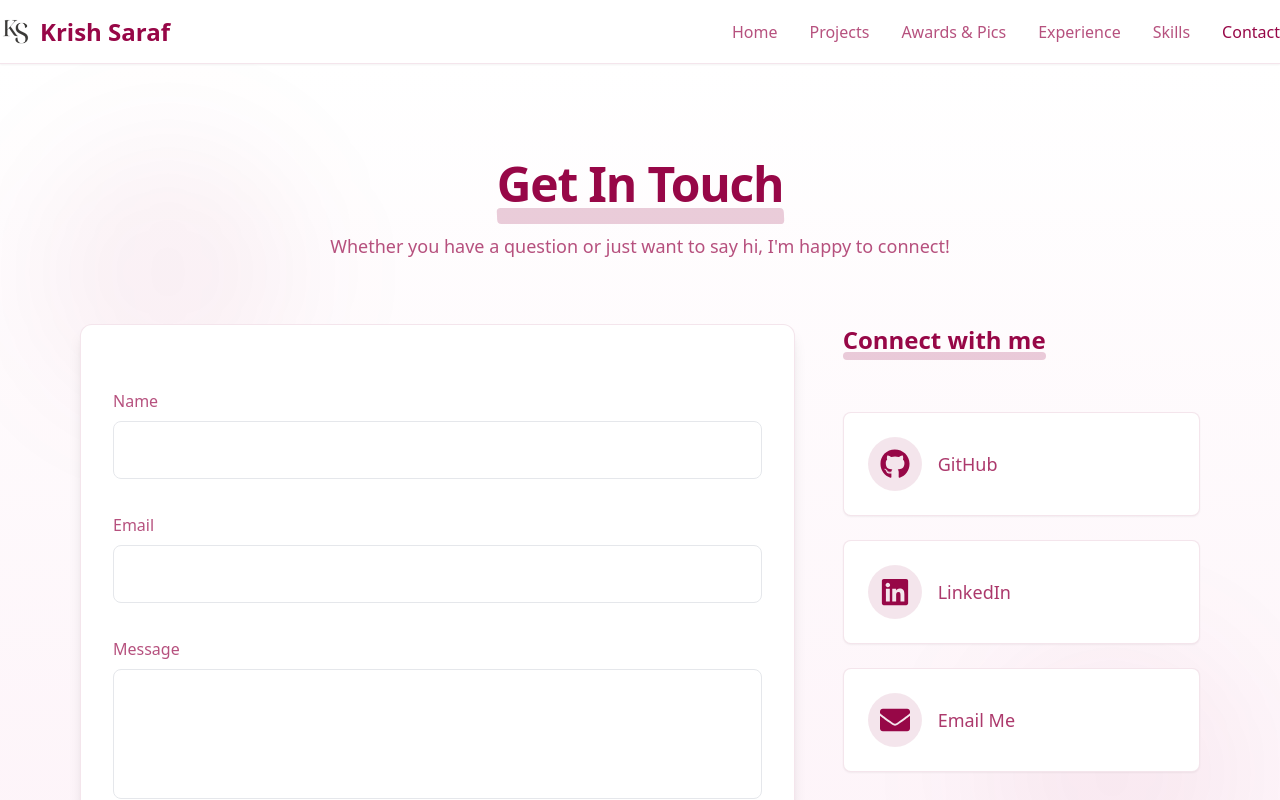
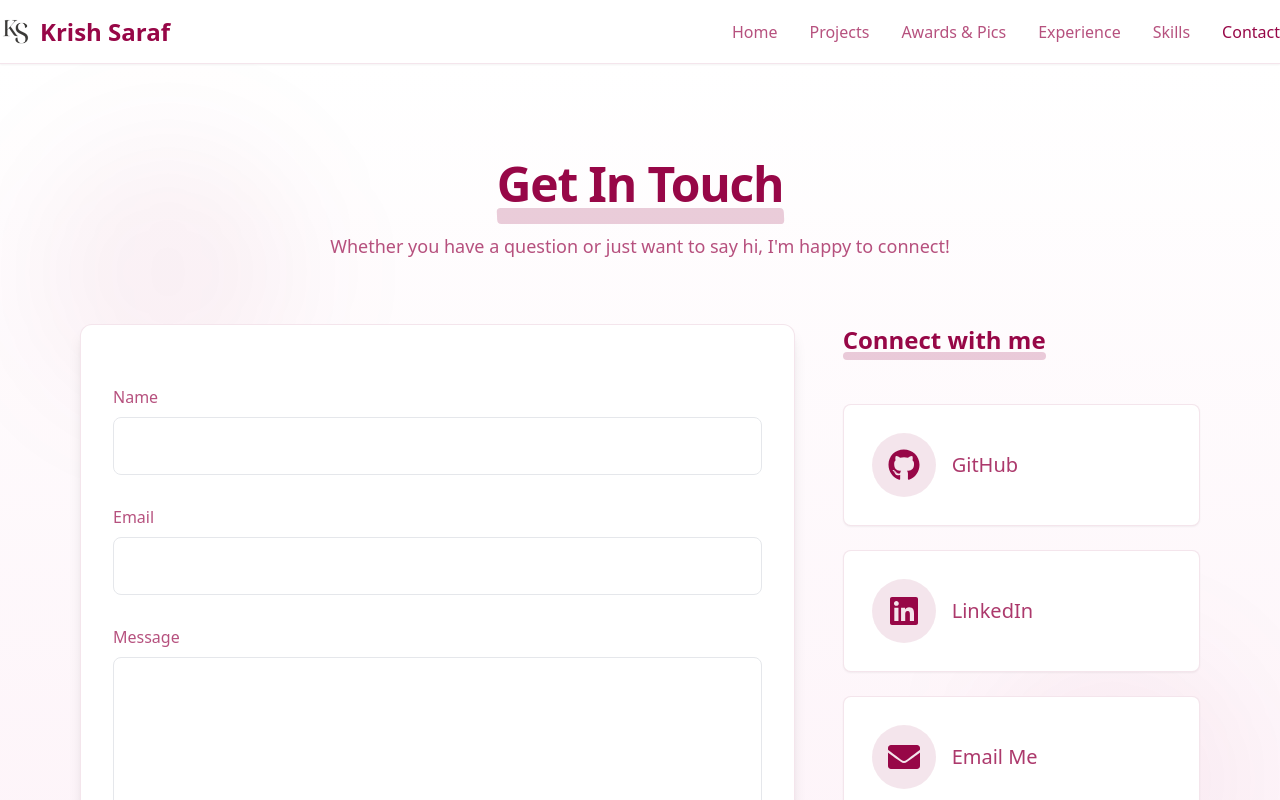
Before and after one commit to KrishSaraf/Portfolio-Website, a React (Vite) app: page /contact in a window 1280 px wide. Shown: the top 800 px of the page. Built offline with nearby package versions, Linux system fonts and the light colour scheme.

Commit message:
Improve Contact page mobile view: enlarge social buttons, enhance form spacing and proportions

```diff
--- a/src/pages/Contact.tsx
+++ b/src/pages/Contact.tsx
@@ -139,7 +139,7 @@ const Contact = () => {
         >
           {/* Centered Title with decorative elements */}
           <motion.div
-            className="text-center mb-16 mt-12"
+            className="text-center mb-12 mt-8 md:mb-16 md:mt-12"
             variants={itemVariants}
           >
             <h2 className="text-4xl md:text-5xl font-bold text-darkPink tracking-tight mb-6 relative inline-block">
@@ -152,7 +152,7 @@ const Contact = () => {
             </p>
           </motion.div>
 
-          <div className="flex flex-col md:flex-row gap-12 items-start">
+          <div className="flex flex-col md:flex-row gap-8 md:gap-12 items-start">
             {/* Contact Form - Left Side */}
             <motion.div
               className="md:w-2/3 order-2 md:order-1"
@@ -161,7 +161,7 @@ const Contact = () => {
               <form
                 ref={form}
                 onSubmit={handleSubmit}
-                className="space-y-8 bg-white p-6 sm:p-8 rounded-xl shadow-lg border border-darkPink/10 relative overflow-hidden"
+                className="space-y-6 sm:space-y-7 bg-white p-5 sm:p-8 rounded-xl shadow-lg border border-darkPink/10 relative overflow-hidden"
               >
                 {/* Form background decoration */}
                 <div className="absolute top-0 right-0 w-40 h-40 bg-gradient-to-bl from-darkPink/5 to-transparent rounded-bl-full -z-10"></div>
@@ -184,7 +184,7 @@ const Contact = () => {
                     onChange={handleChange}
                     onFocus={() => handleFocus('name')}
                     onBlur={handleBlur}
-                    className="w-full px-4 py-4 bg-white border rounded-lg text-darkPink/90 text-base transition-all duration-300 focus:outline-none focus:ring-2 focus:ring-darkPink/50 focus:border-darkPink"
+                    className="w-full px-4 py-3.5 sm:py-4 bg-white border rounded-lg text-darkPink/90 text-base transition-all duration-300 focus:outline-none focus:ring-2 focus:ring-darkPink/50 focus:border-darkPink"
                     required
                   />
                   <div className={`h-0.5 bg-darkPink scale-x-0 transition-transform duration-300 origin-left ${
@@ -209,7 +209,7 @@ const Contact = () => {
                     onChange={handleChange}
                     onFocus={() => handleFocus('email')}
                     onBlur={handleBlur}
-                    className="w-full px-4 py-4 bg-white border rounded-lg text-darkPink/90 text-base transition-all duration-300 focus:outline-none focus:ring-2 focus:ring-darkPink/50 focus:border-darkPink"
+                    className="w-full px-4 py-3.5 sm:py-4 bg-white border rounded-lg text-darkPink/90 text-base transition-all duration-300 focus:outline-none focus:ring-2 focus:ring-darkPink/50 focus:border-darkPink"
                     required
                   />
                   <div className={`h-0.5 bg-darkPink scale-x-0 transition-transform duration-300 origin-left ${
@@ -233,8 +233,8 @@ const Contact = () => {
                     onChange={handleChange}
                     onFocus={() => handleFocus('message')}
                     onBlur={handleBlur}
-                    rows={4}
-                    className="w-full px-4 py-4 bg-white border rounded-lg text-darkPink/90 text-base transition-all duration-300 focus:outline-none focus:ring-2 focus:ring-darkPink/50 focus:border-darkPink resize-none"
+                    rows={5}
+                    className="w-full px-4 py-3.5 sm:py-4 bg-white border rounded-lg text-darkPink/90 text-base transition-all duration-300 focus:outline-none focus:ring-2 focus:ring-darkPink/50 focus:border-darkPink resize-none"
                     required
                   />
                   <div className={`h-0.5 bg-darkPink scale-x-0 transition-transform duration-300 origin-left ${
@@ -267,7 +267,7 @@ const Contact = () => {
                   disabled={isSubmitting}
                   whileHover={{ scale: 1.02, transition: { duration: 0.2 } }}
                   whileTap={{ scale: 0.98 }}
-                  className="w-full bg-darkPink text-white font-semibold py-4 px-6 text-lg rounded-lg hover:bg-darkPink/90 focus:outline-none focus:ring-2 focus:ring-darkPink/50 focus:ring-offset-2 transition-all duration-300 ease-in-out shadow-md hover:shadow-lg disabled:opacity-50 disabled:cursor-not-allowed flex items-center justify-center"
+                  className="w-full bg-darkPink text-white font-semibold py-3.5 sm:py-4 px-6 text-base sm:text-lg rounded-lg hover:bg-darkPink/90 focus:outline-none focus:ring-2 focus:ring-darkPink/50 focus:ring-offset-2 transition-all duration-300 ease-in-out shadow-md hover:shadow-lg disabled:opacity-50 disabled:cursor-not-allowed flex items-center justify-center"
                   variants={itemVariants}
                 >
                   {isSubmitting ? (
@@ -290,8 +290,8 @@ const Contact = () => {
               className="md:w-1/3 order-1 md:order-2 flex flex-col items-center md:items-start"
               variants={itemVariants}
             >
-              <div className="mb-12 w-full">
-                <h3 className="text-2xl font-bold text-darkPink mb-8 relative inline-block">
+              <div className="mb-8 md:mb-12 w-full">
+                <h3 className="text-2xl font-bold text-darkPink mb-6 relative inline-block">
                   <span className="relative z-10">Connect with me</span>
                   <div className="absolute -bottom-1 left-0 w-full h-2 bg-darkPink/20 -z-10 rounded"></div>
                 </h3>
@@ -301,13 +301,13 @@ const Contact = () => {
                     href="https://github.com/KrishSaraf/"
                     target="_blank"
                     rel="noopener noreferrer"
-                    className="flex items-center gap-4 text-darkPink/80 hover:text-darkPink transition-all duration-300 p-6 rounded-lg border border-darkPink/10 bg-white shadow-sm hover:shadow-md group"
+                    className="flex items-center gap-4 text-darkPink/80 hover:text-darkPink transition-all duration-300 p-6 sm:p-7 rounded-lg border border-darkPink/10 bg-white shadow-sm hover:shadow-md group"
                     aria-label="GitHub Profile"
                   >
-                    <span className="bg-darkPink/10 text-darkPink p-3 rounded-full transition-all duration-300 group-hover:bg-darkPink group-hover:text-white">
-                      <FaGithub size={30} />
+                    <span className="bg-darkPink/10 text-darkPink p-3 sm:p-4 rounded-full transition-all duration-300 group-hover:bg-darkPink group-hover:text-white">
+                      <FaGithub size={32} />
                     </span>
-                    <span className="font-medium text-lg">GitHub</span>
+                    <span className="font-medium text-lg sm:text-xl">GitHub</span>
                     <span className="ml-auto opacity-0 group-hover:opacity-100 transition-opacity duration-300">→</span>
                   </motion.a>
 
@@ -316,26 +316,26 @@ const Contact = () => {
                     href="https://www.linkedin.com/in/krishsaraf/"
                     target="_blank"
                     rel="noopener noreferrer"
-                    className="flex items-center gap-4 text-darkPink/80 hover:text-darkPink transition-all duration-300 p-6 rounded-lg border border-darkPink/10 bg-white shadow-sm hover:shadow-md group"
+                    className="flex items-center gap-4 text-darkPink/80 hover:text-darkPink transition-all duration-300 p-6 sm:p-7 rounded-lg border border-darkPink/10 bg-white shadow-sm hover:shadow-md group"
                     aria-label="LinkedIn Profile"
                   >
-                    <span className="bg-darkPink/10 text-darkPink p-3 rounded-full transition-all duration-300 group-hover:bg-darkPink group-hover:text-white">
-                      <FaLinkedin size={30} />
+                    <span className="bg-darkPink/10 text-darkPink p-3 sm:p-4 rounded-full transition-all duration-300 group-hover:bg-darkPink group-hover:text-white">
+                      <FaLinkedin size={32} />
                     </span>
-                    <span className="font-medium text-lg">LinkedIn</span>
+                    <span className="font-medium text-lg sm:text-xl">LinkedIn</span>
                     <span className="ml-auto opacity-0 group-hover:opacity-100 transition-opacity duration-300">→</span>
                   </motion.a>
 
                   <motion.a
                     whileHover={{ scale: 1.03, x: 5 }}
                     href="mailto:krishsaraf05@gmail.com"
-                    className="flex items-center gap-4 text-darkPink/80 hover:text-darkPink transition-all duration-300 p-6 rounded-lg border border-darkPink/10 bg-white shadow-sm hover:shadow-md group"
+                    className="flex items-center gap-4 text-darkPink/80 hover:text-darkPink transition-all duration-300 p-6 sm:p-7 rounded-lg border border-darkPink/10 bg-white shadow-sm hover:shadow-md group"
                     aria-label="Email Me"
                   >
-                    <span className="bg-darkPink/10 text-darkPink p-3 rounded-full transition-all duration-300 group-hover:bg-darkPink group-hover:text-white">
-                      <FaEnvelope size={30} />
+                    <span className="bg-darkPink/10 text-darkPink p-3 sm:p-4 rounded-full transition-all duration-300 group-hover:bg-darkPink group-hover:text-white">
+                      <FaEnvelope size={32} />
                     </span>
-                    <span className="font-medium text-lg">Email Me</span>
+                    <span className="font-medium text-lg sm:text-xl">Email Me</span>
                     <span className="ml-auto opacity-0 group-hover:opacity-100 transition-opacity duration-300">→</span>
                   </motion.a>
                 </div>
```
